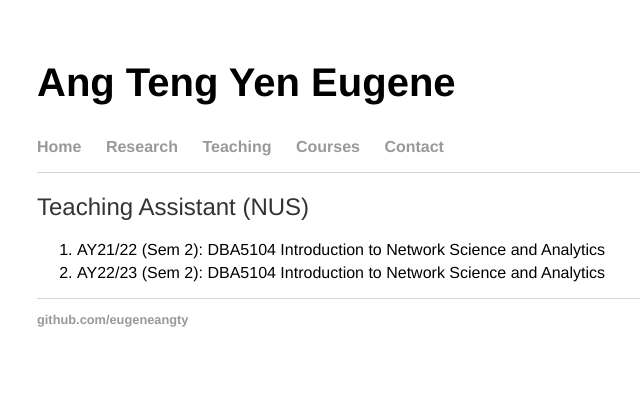
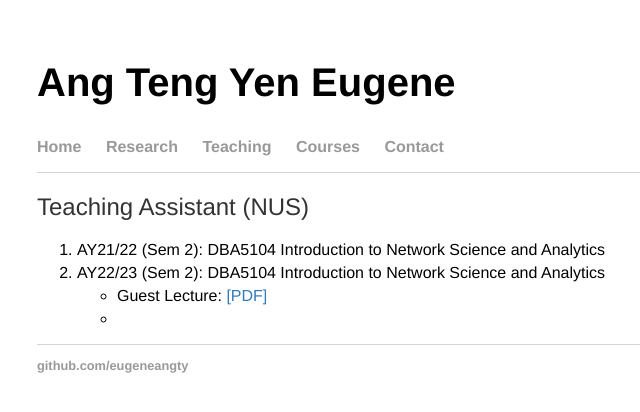
Before and after one commit to eugeneangty/eugeneangty.github.io, a Jekyll site: the page built from teaching/index.html, in a window 1280 px wide. Shown: the top 412 px of the page, without its empty margins (91-731 px from the left). Built offline with Jekyll 4.4.1, drawn with Linux system fonts in a browser that asks for light colours.

Commit message:
Update index.html

```diff
--- a/teaching/index.html
+++ b/teaching/index.html
@@ -8,5 +8,8 @@ title: Ang Teng Yen Eugene
   <ol>
 	<li>AY21/22 (Sem 2): DBA5104 Introduction to Network Science and Analytics</li>
 	<li>AY22/23 (Sem 2): DBA5104 Introduction to Network Science and Analytics</li>
+	<ul>
+		<li> Guest Lecture: <a href="/teaching/Guest Lecture -- Independent Set Sampling.pdf">[PDF]</a><li>
+	<ul>
   </ol>
 </div><!-- /.blurb -->
```
